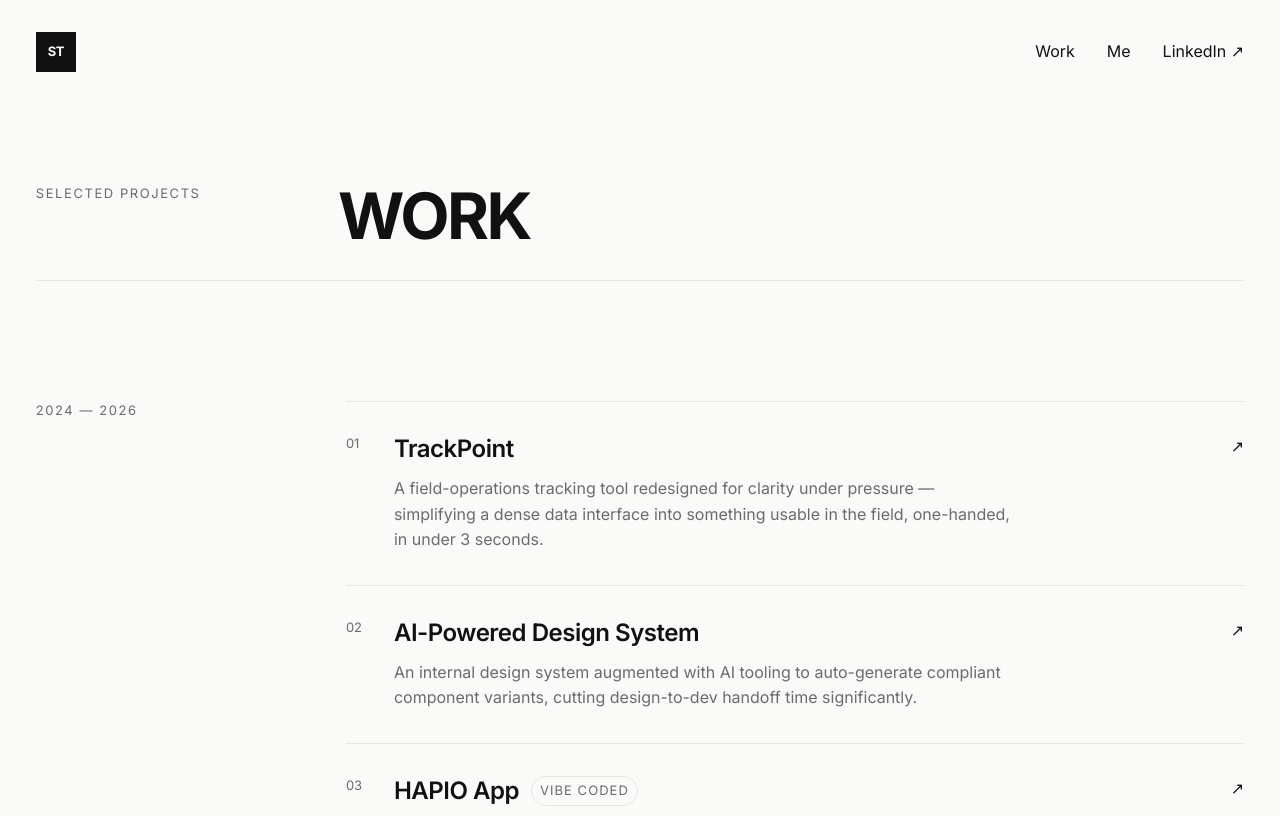
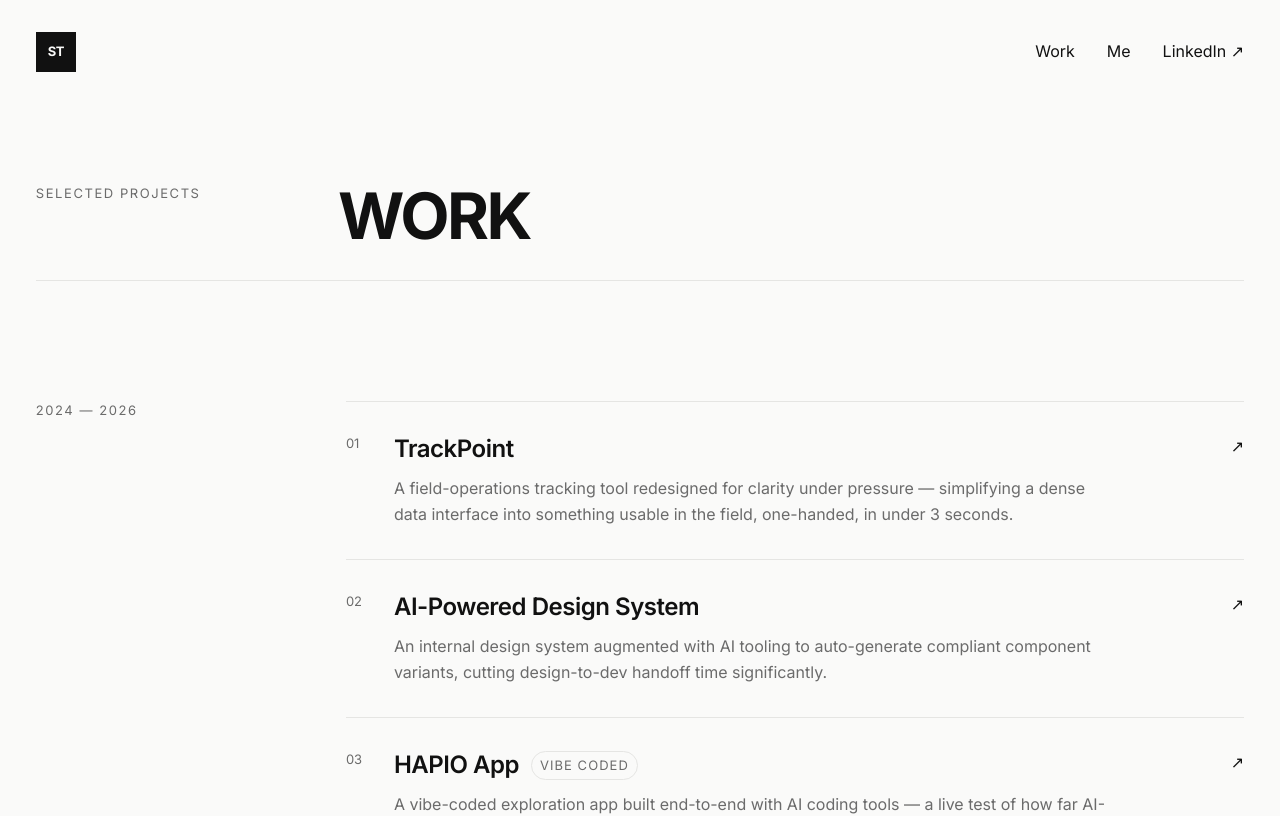
Before and after one commit to rainjcdd/2026Portfolio, a Next.js app: page /work in a window 1280 px wide. Shown: the top 816 px of the page. Built offline with nearby package versions, Linux system fonts and the light colour scheme.

Commit message:
Add reusable reading width token

```diff
--- a/app/work/page.tsx
+++ b/app/work/page.tsx
@@ -63,7 +63,7 @@ export default function WorkPage() {
                             </span>
                           ) : null}
                         </div>
-                        <p className="max-w-[62ch] text-body text-text-muted">{project.summary}</p>
+                        <p className="max-w-text-measure text-body text-text-muted">{project.summary}</p>
                       </div>
                       <span className="hidden text-body group-hover:text-accent sm:block" aria-hidden="true">
                         ↗
--- a/components/project-card.tsx
+++ b/components/project-card.tsx
@@ -24,7 +24,7 @@ export function ProjectCard({ project }: ProjectCardProps) {
               <span>{project.timeframe}</span>
             </div>
           </div>
-          <p className="max-w-[60ch] text-body text-text-muted">{project.summary}</p>
+          <p className="max-w-text-measure text-body text-text-muted">{project.summary}</p>
         </div>
       </Link>
     </article>
--- a/tailwind.config.ts
+++ b/tailwind.config.ts
@@ -39,6 +39,7 @@ const config: Config = {
       },
       maxWidth: {
         content: "108rem",
+        "text-measure": "45rem",
       },
       gridTemplateColumns: {
         layout: "repeat(12, minmax(0, 1fr))",
```
